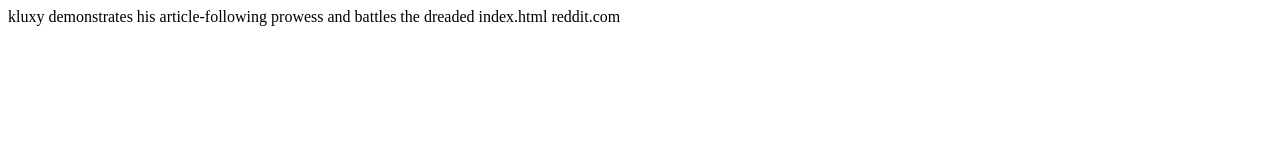
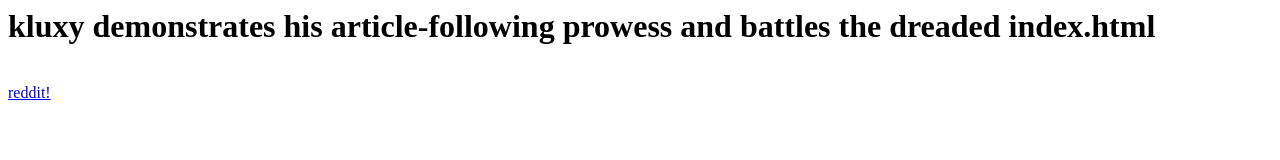
Before and after one commit to kluxy/kluxy, a plain HTML site: page index.html in a window 1280 px wide. Drawn offline with Linux system fonts and the light colour scheme.

Commit message:
Update index.html

```diff
--- a/index.html
+++ b/index.html
@@ -1,4 +1,6 @@
-kluxy demonstrates his article-following prowess and battles the dreaded index.html
+<h1>
+  kluxy demonstrates his article-following prowess and battles the dreaded index.html
+</h1>
+<br>
 
-
-reddit.com
+<a href="reddit.com">reddit!</a>
```
